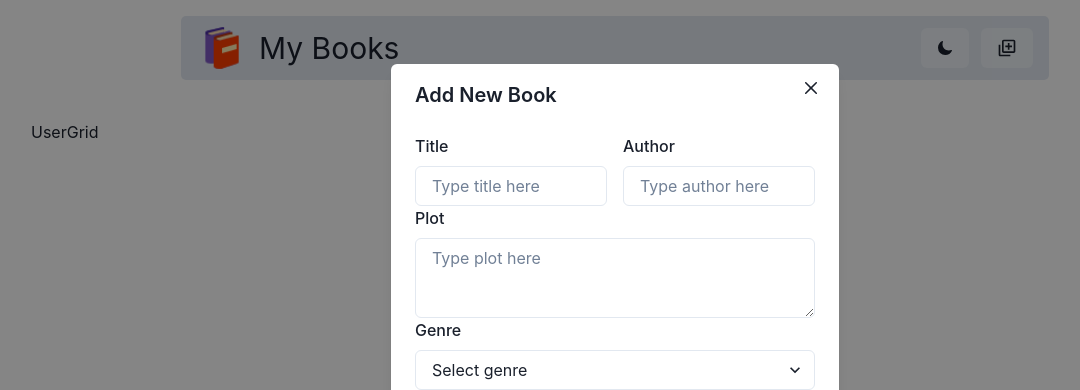
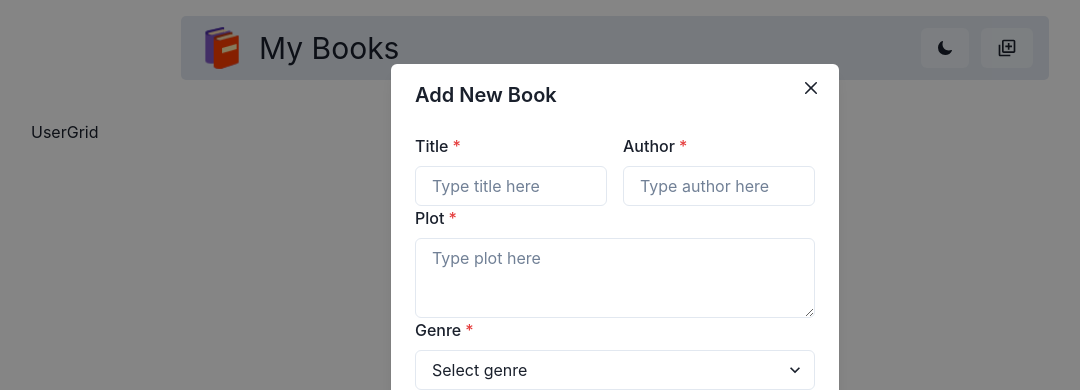
Before and after one commit to LaurenCummings/book-project, a React (Vite) app in the folder frontend/: page / in a window 1280 px wide. Both pictures are taken after a click on the button 1032 px from the left and 48 px from the top of the page. Shown: the top 390 px of the page, without its empty margins (25-1105 px from the left). Built offline with nearby package versions, Linux system fonts and the light colour scheme.

Commit message:
added required markers for form

```diff
--- a/frontend/src/components/CreateBookModal.jsx
+++ b/frontend/src/components/CreateBookModal.jsx
@@ -21,20 +21,20 @@ const CreateBookModal = () => {
 
                 <ModalBody pb={6}>
                     <Flex alignItems={"center"} gap={4}>
-                        <FormControl>
+                        <FormControl isRequired>
                             <FormLabel>Title</FormLabel>
                             <Input placeholder="Type title here" />
                         </FormControl>
-                        <FormControl>
+                        <FormControl isRequired>
                             <FormLabel>Author</FormLabel>
                             <Input placeholder="Type author here" />
                         </FormControl>
                     </Flex>
-                    <FormControl>
+                    <FormControl isRequired>
                         <FormLabel>Plot</FormLabel>
                         <Textarea placeholder="Type plot here" />
                     </FormControl>
-                    <FormControl>
+                    <FormControl isRequired>
                         <FormLabel>Genre</FormLabel>
                         <Select placeholder="Select genre">
                             <option value="option1">Mystery</option>
```
